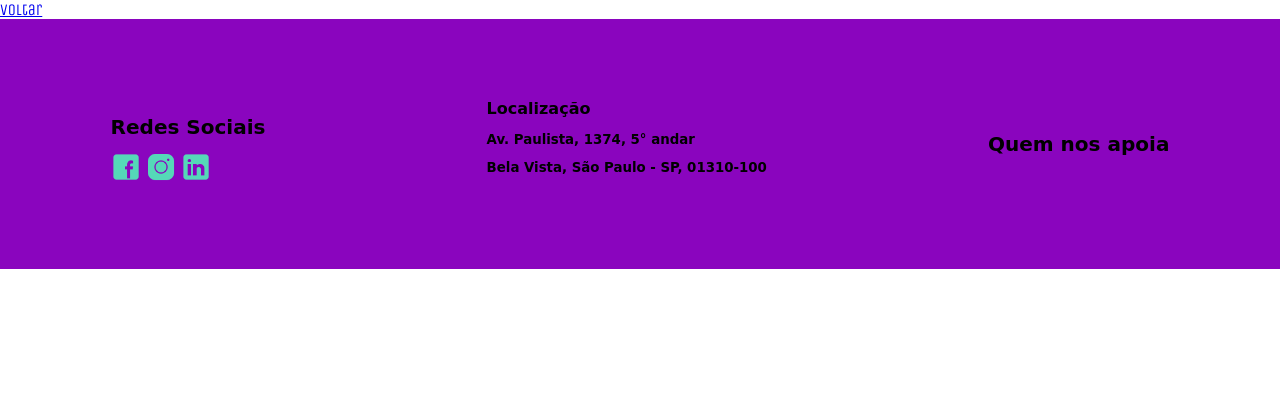
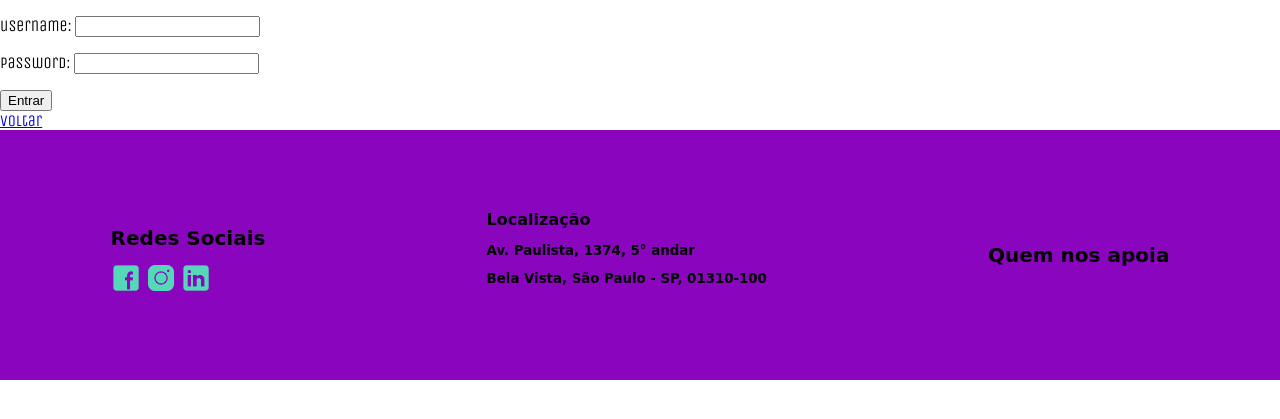
Before and after one commit to vanmtv/dr-ella, a Django app: page /login/ in a window 1280 px wide. Shown: the part 100-519 px from the top of the page. Run offline with Django 3.2, Linux system fonts and the light colour scheme; some web fonts are replaced.

Commit message:
Add validação Cadastro e Login

```diff
--- a/app/forms.py
+++ b/app/forms.py
@@ -1,7 +1,6 @@
 from django import forms
 from app.models import Contato
 from app.models import Cadastro
-# from app.models import Login
 
 class ContatoForm(forms.ModelForm):
     class Meta:
@@ -15,7 +14,6 @@ class ContatoForm(forms.ModelForm):
         ]
 
 class CadastroForm(forms.ModelForm):
-    password = forms.CharField(widget=forms.PasswordInput())
     class Meta:
         model = Cadastro
         fields = [
@@ -23,9 +21,10 @@ class CadastroForm(forms.ModelForm):
             'email',
             'nascimento',
             'telefone',
-            'username'
+            'username',
+            'password'
         ]
 
-# class LoginForm(forms.ModelForm):
-#     username = forms.CharField(max_lentgh=20)
-#     password = forms.CharField(max_lentgh=20, widget=forms.PasswordInput)
+class LoginForm(forms.Form):
+    username = forms.CharField(label='username')
+    password = forms.CharField(label= 'password', widget=forms.PasswordInput())
--- a/app/templates/busca.html
+++ b/app/templates/busca.html
@@ -1,8 +1,6 @@
 {% extends 'layout.html' %}
 
 {% block content %}
-    <p>aqui busca</p>
-    {% for item in especialidade %}
-        {{i}}
-    {% endfor %}
+    <p>PESQUISE A ESPECIALIDADE</p>
+
 {% endblock %}
--- a/app/templates/cadastro.html
+++ b/app/templates/cadastro.html
@@ -13,8 +13,10 @@
         {% csrf_token %} {{ form.as_p }}
         <button type="submit">Enviar</button>
     </form>
-
 </div>
+{% if msg %}
+    {{msg.as_p}}
+{% endif %}
 
 <a href="/">Voltar</a>
 
--- a/app/templates/layout.html
+++ b/app/templates/layout.html
@@ -27,7 +27,7 @@
         <li><a href="/contato">CONTATO</a></li>
         <div>
             <li class="cadastro"><a href="/cadastro">CADASTRO</a></li>
-            <li class="login"><a href="login/">LOGIN</a></li>
+            <li class="login"><a href="/login">LOGIN</a></li>
         </div>
 
         <li id="google_translate_element"></li>
--- a/app/templates/login.html
+++ b/app/templates/login.html
@@ -3,6 +3,13 @@
 
 {% block content %}
 
-
+<form action="/login/" method="POST">
+    {% csrf_token %}
+    {{ form.as_p }}
+    <input type="submit" value="Entrar" />
+</form>
+{% if msg != ' ' %}
+    <p>{{ msg }}</p>
+{% endif %}
 <a href="/">Voltar</a>
 {% endblock %}
--- a/app/views.py
+++ b/app/views.py
@@ -1,7 +1,9 @@
-from django.shortcuts import render
+from django.shortcuts import render, redirect
 from app.forms import ContatoForm
 from app.forms import CadastroForm
-# from app.forms import LoginForm
+from app.forms import LoginForm
+from app.models import Cadastro
+# from app.forms import BuscaForm
 
 # Create your views here.
 
@@ -32,7 +34,7 @@ def mostrar_contato(request):
 
 def mostrar_cadastro(request):
     formulario_cadastro = CadastroForm(request.POST or None)
-    msg = ''
+    msg = ' '
 
     if formulario_cadastro.is_valid():
         formulario_cadastro.save()
@@ -49,5 +51,19 @@ def mostrar_cadastro(request):
 def mostrar_funciona(request):
     return render(request, 'funciona.html')
 
+
+
 def mostrar_login(request):
-    return  render(request, 'login.html')
+    formulario_login = LoginForm(request.POST or None)
+    msg = ' '
+    if formulario_login.is_valid():
+        username = formulario_login.cleaned_data['username']
+        password = formulario_login.cleaned_data['password']
+        user = Cadastro.objects.filter(username=username).first()
+
+        if not user or user.password != password:
+            msg = 'deu ruim'
+        else:
+            return redirect('/busca')
+
+    return  render(request, 'login.html', {'form': formulario_login, 'msg': msg})
--- a/projeto/urls.py
+++ b/projeto/urls.py
@@ -25,5 +25,5 @@ urlpatterns = [
     path('contato/', views.mostrar_contato),
     path('cadastro/', views.mostrar_cadastro),
     path('funciona/', views.mostrar_funciona),
-    path('login/', views.mostrar_login)
+    path('login/', views.mostrar_login),
 ]
```
Also changed, not shown: app/models.py (line endings or trailing spaces).
